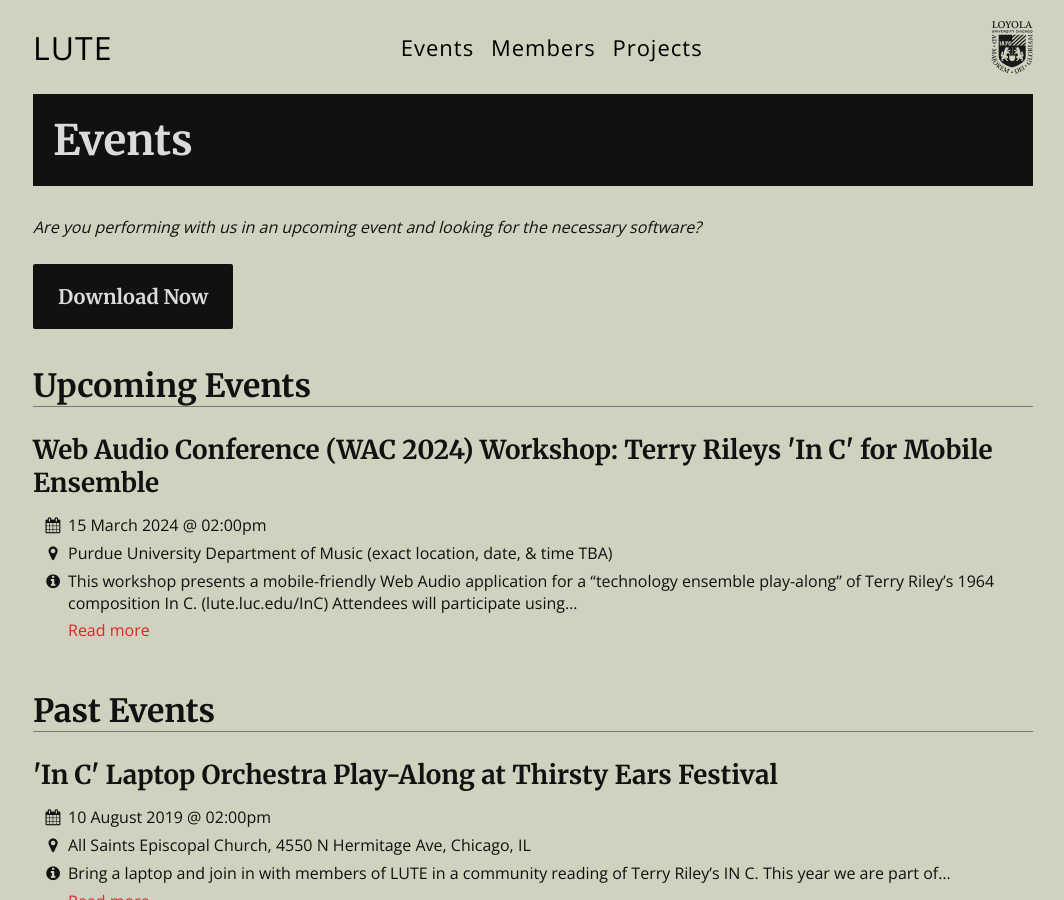
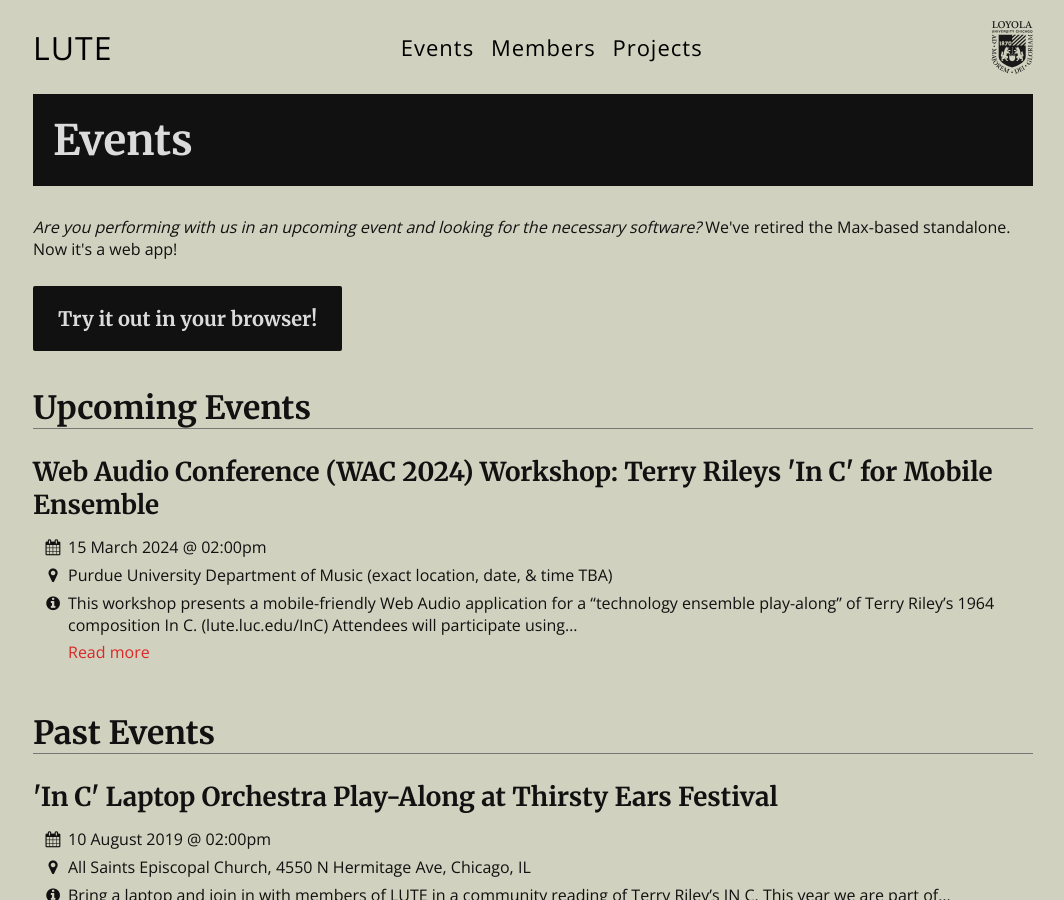
Before and after one commit to loyola-university-tech-ensemble/loyola-university-tech-ensemble.github.io, a Jekyll site: the page built from events.html, in a window 1280 px wide and 900 px high. Shown: the whole window, without its empty margins (107-1171 px from the left). Built offline with Jekyll 4.4.1, drawn with Linux system fonts in a browser that asks for light colours.

Commit message:
Update events.html

```diff
--- a/events.html
+++ b/events.html
@@ -5,9 +5,9 @@
 ---
 
 <div class="download-callout">
-  <p><i>Are you performing with us in an upcoming event and looking for the necessary software?</i></p>
+  <p><i>Are you performing with us in an upcoming event and looking for the necessary software?</i> We've retired the Max-based standalone. Now it's a web app!</p>
   <p>
-    <a class="primary-btn" href="{{ '/projects.html' | absolute_url }}">Download Now</a>
+    <a class="primary-btn" href="{{ 'https://lute.luc.edu/InC' | absolute_url }}">Try it out in your browser!</a>
   </p>
 </div>
 
```
